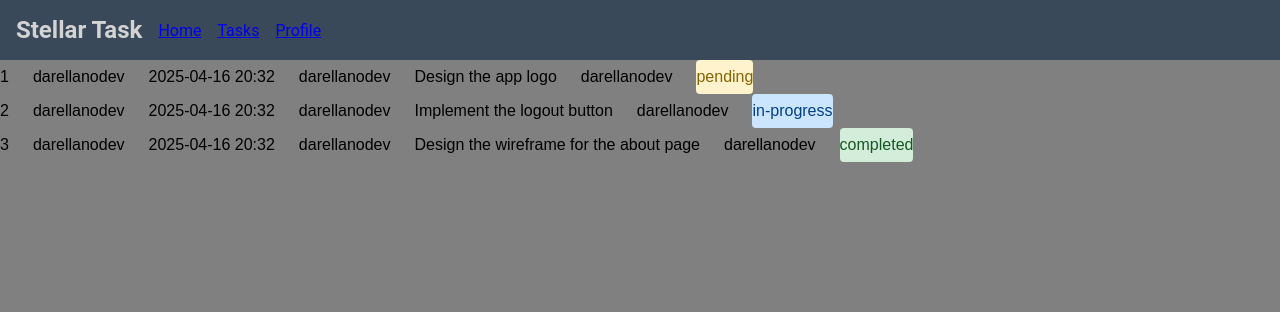
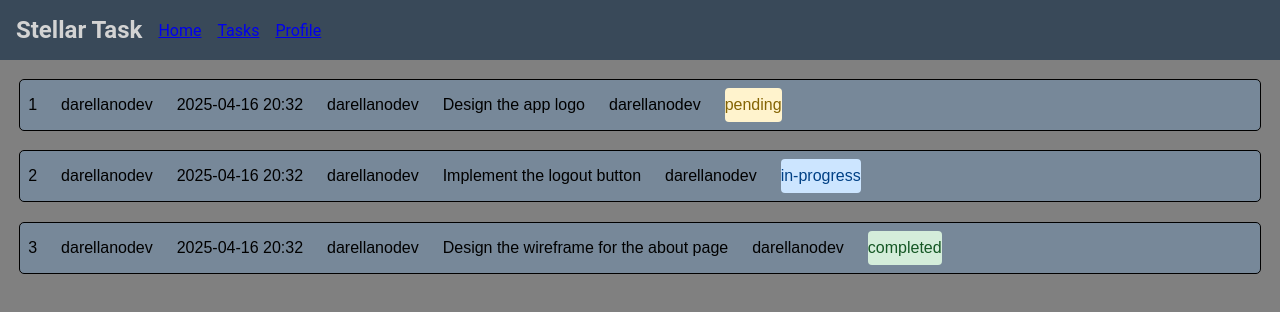
Before and after one commit to darellanodev/stellar-task, an Angular app: page / in a window 1280 px wide. Shown: the top 312 px of the page. Built offline with nearby package versions, Linux system fonts and the light colour scheme.

Commit message:
feat: Apply some margin and padding to the task (#4)

```diff
--- a/src/app/task/components/task/task.component.scss
+++ b/src/app/task/components/task/task.component.scss
@@ -1,3 +1,12 @@
+:host {
+  display: block;
+  background-color: lightslategray;
+  margin: 1.2rem;
+  padding: 0.5rem;
+  border-radius: 5px;
+  border: solid 1px;
+}
+
 .task-container {
   display: flex;
   gap: 1.5rem;
```
